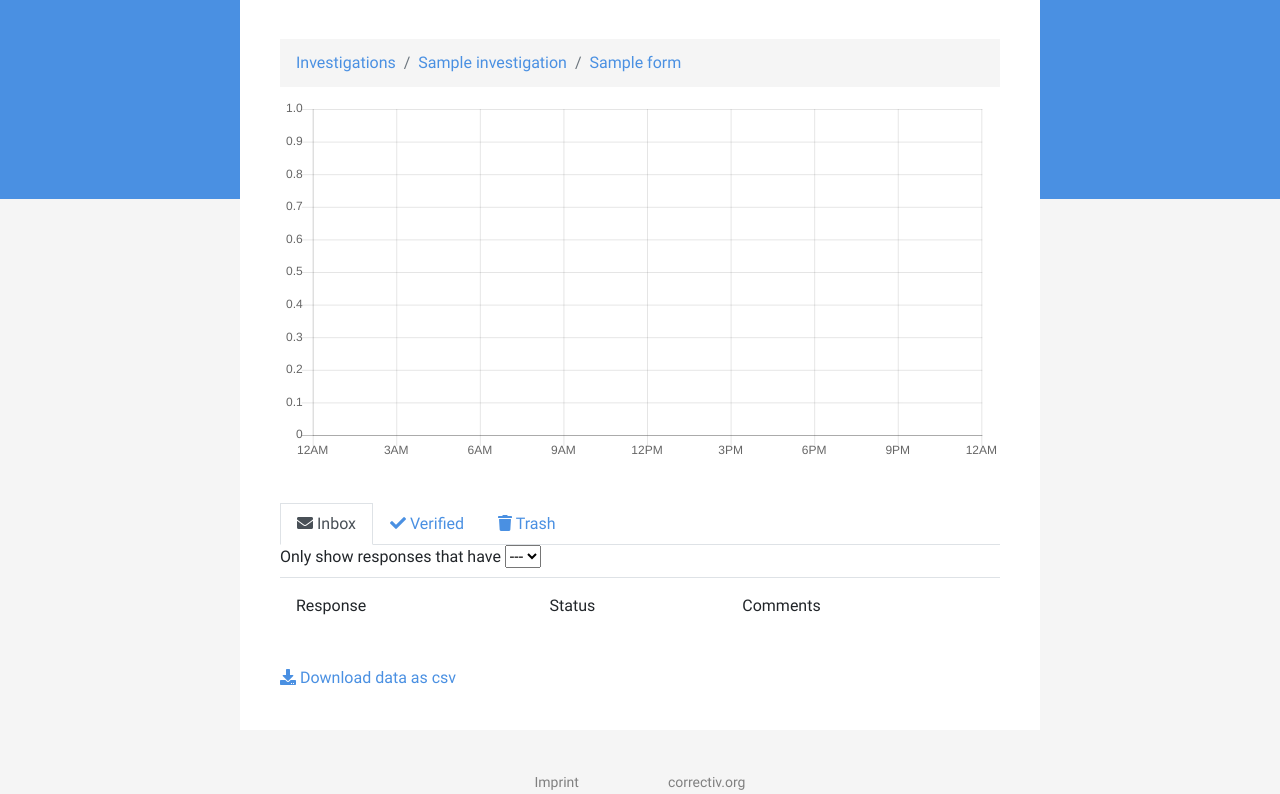
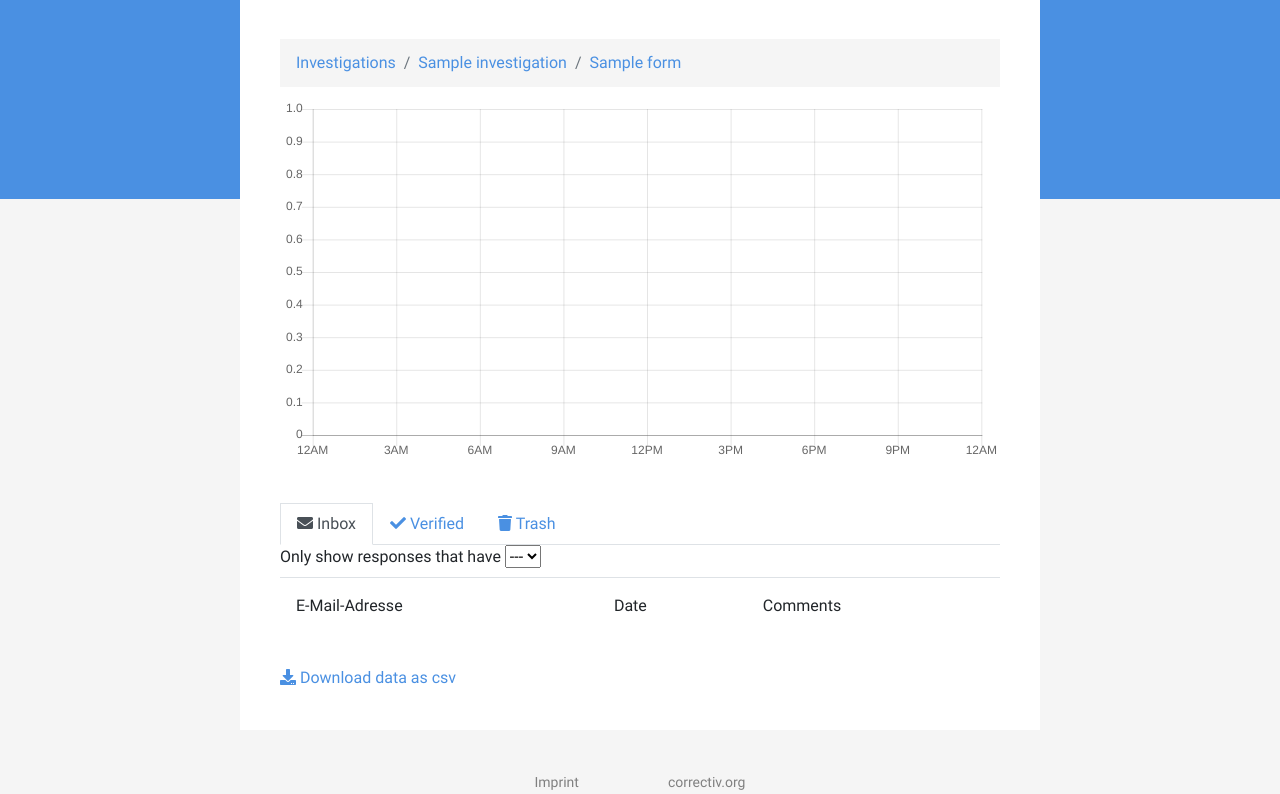
Before and after one commit to skors/crowdnewsroom-backend, a Django app: a page that uses forms/templates/forms/formresponse_list.html in a window 1280 px wide. Shown: the part 201-995 px from the top of the page. Run offline with Django 3.2, Linux system fonts and the light colour scheme; a user stored in the database is signed in; tables that the repository leaves empty hold one stand-in row (values such as "Sample post"); data that the repository does not hold is empty; parts of the project's set-up code (start-up, migrations or seed data) failed here and were passed over; some libraries are stand-ins or nearby versions.

Commit message:
split email and date into multiple columns, remove status column
We don't need the status column anymore since the submissions are
now grouped by status. We use the space to split the first existing
column into two

```diff
--- a/forms/templates/forms/formresponse_list.html
+++ b/forms/templates/forms/formresponse_list.html
@@ -48,8 +48,8 @@
       </form>
     <table class="table">
         <tr>
-            <td>{% trans "Response" %}</td>
-            <td>{% trans "Status" %}</td>
+            <td>{% trans "Email" %}</td>
+            <td>{% trans "Date" %}</td>
             <td>{% trans "Comments" %}</td>
         </tr>
         {% for response in formresponse_list %}
@@ -58,10 +58,14 @@
                     <a href="{% url "response_details" investigation.slug form.slug response.id %}"
                         style="text-decoration: none">
                         <i class="fa {% response_icon response.status %}"></i>
-                        {{ response.json_email }} - {{ response.submission_date | localtime }}
+                        {% if response.json_email %}
+                            {{ response.json_email }}
+                        {% else %}
+                            <i> {% trans "No Email Provided" %}</i>
+                        {% endif %}
                     </a>
                 </td>
-                <td>{{ response.get_status_display }}</td>
+                <td>{{ response.submission_date | localtime }}</td>
                 <td>{{ response.comment_set.count }}</td>
             </tr>
         {% endfor %}
```
